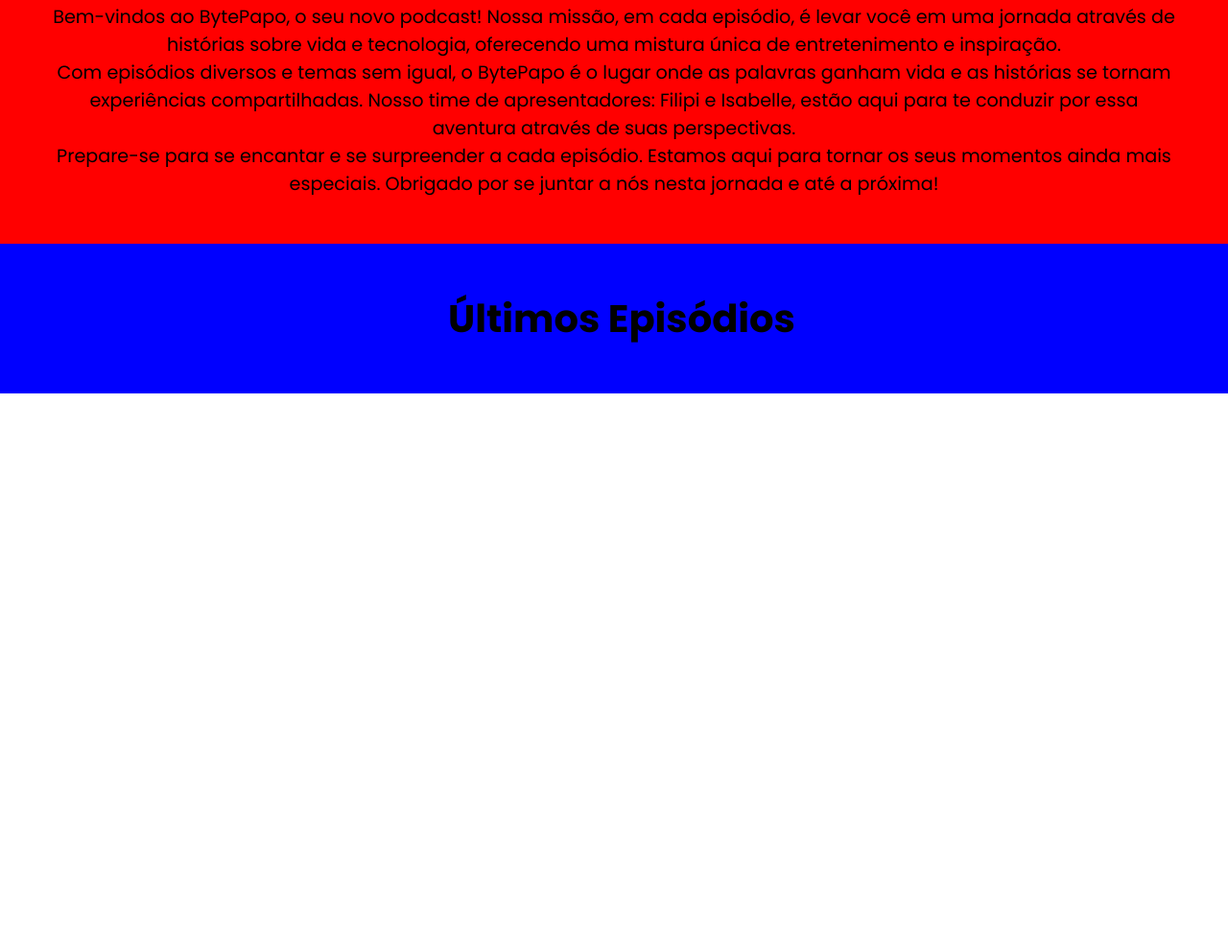
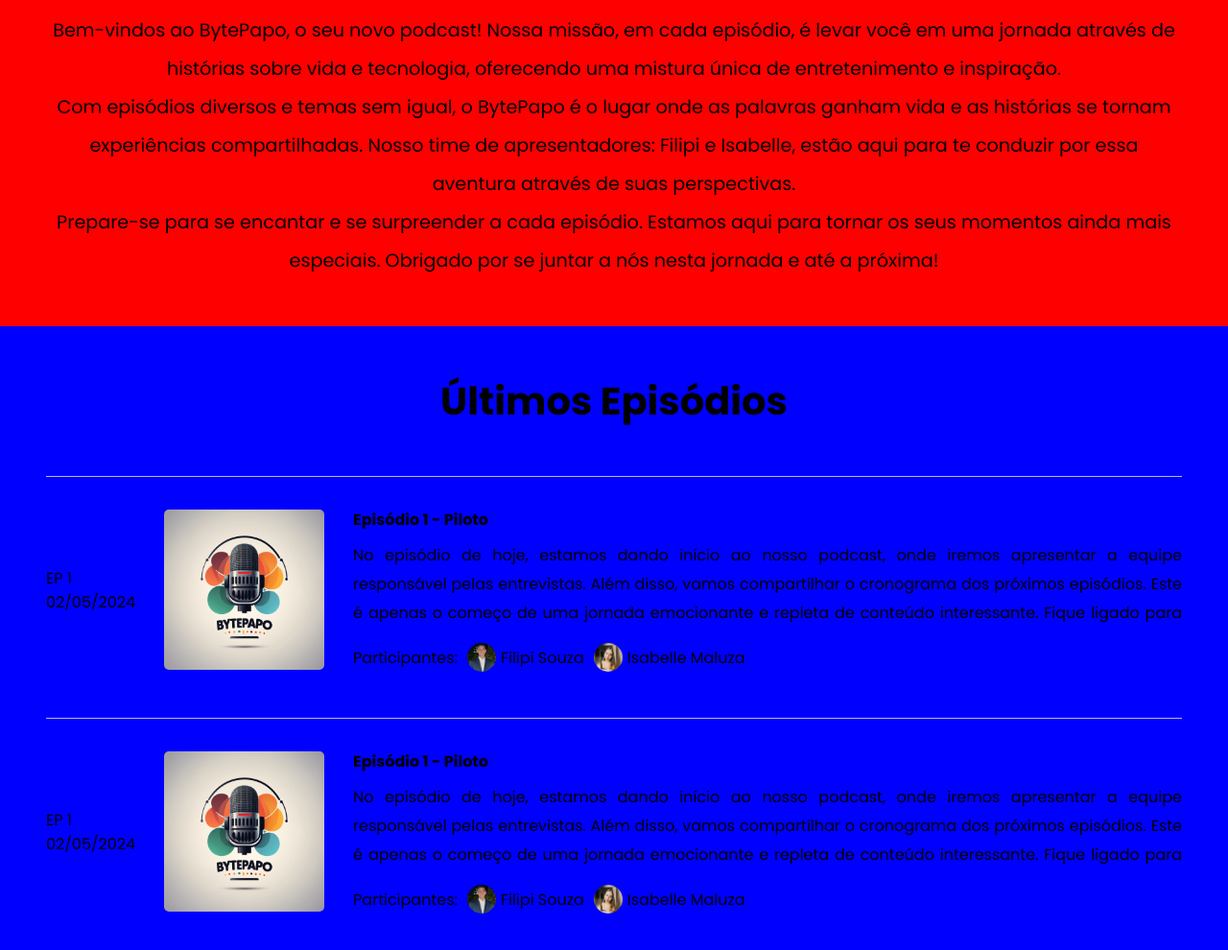
Before and after one commit to Rapha387/BytePapo, a plain HTML site: page index.html in a window 1280 px wide. Shown: the part 190-1180 px from the top of the page at 96% size. Before the commit the page ends 800 px from the top, so only its background shows below. Drawn offline with Linux system fonts and the light colour scheme.

Commit message:
continuando

```diff
--- a/css/index.css
+++ b/css/index.css
@@ -11,11 +11,12 @@
 }
 
 .container{
-  width: 1200px;
+  max-width: 1200px;
   margin: auto;
 }
 
 .sobre{
+  width: 100%;
   background-color: red;
   padding: var(--padding-center);
 }
@@ -25,16 +26,65 @@
 }
 
 .sobre p{
+  line-height: 40px;
   text-align: center;
   font-size: 1.2rem;
 }
 
 .episodios{
+  width: 100%;
   background-color: blue;
   padding: var(--padding-center);
 }
 
 .episodios .container{
   flex-direction: column;
-  gap: 20px;
+  gap: 3rem;
 }
+
+.episodio{
+  width: 100%;
+  align-items: center;
+  justify-content: space-around;
+  gap: 30px;
+  border-top: solid thin #babaca;
+  padding-top: 2rem;
+}
+
+.episodio .imgEpisodio{
+  width: 167px;
+  border-radius: 5px;
+}
+
+.infos-episodio{
+  justify-content: space-between;
+  gap: 10px;
+  flex-direction: column;
+}
+
+.infos-episodio p {
+  height: 96px;
+  width: 100%;
+  line-height: 30px;
+  text-align: justify;
+  display: -webkit-box;
+  -webkit-line-clamp: 4;
+  -webkit-box-orient: vertical;
+  overflow: hidden;
+  text-overflow: ellipsis;
+}
+
+.participantes{
+  align-items: center;
+  gap: 10px;
+}
+
+.participante{
+  align-items: center;
+  gap: 5px;
+}
+
+.participante img{
+  width: 30px;
+  border-radius: 50%;
+}
--- a/css/styles.css
+++ b/css/styles.css
@@ -25,7 +25,7 @@
 
 body{
   width: 100vw;
-  padding-top: 65px;
+  padding-top: 74.4px;
 }
 
 header{
@@ -42,7 +42,7 @@
 header nav{
   width: 100%;
   margin: auto;
-  padding: 0 3em;
+  padding: 0.3rem 3em;
   justify-content: space-between;
   align-items: center;
 }
@@ -66,3 +66,7 @@
 a:hover {
   color: #3e68e6;
 }
+
+main{
+  width: 100%;
+}
--- a/index.html
+++ b/index.html
@@ -4,7 +4,7 @@
   <meta charset="UTF-8">
   <meta http-equiv="X-UA-Compatible" content="IE=edge">
   <meta name="viewport" content="width=device-width, initial-scale=1.0">
-  <link rel="icon" href="images/logo.png" type="image/x-icon">
+  <link rel="icon" href="images/logoSemFundo.png" type="image/x-icon">
   <link rel="stylesheet" href="css/styles.css">
   <link rel="stylesheet" href="css/index.css">
   <title>BytePapo</title>
@@ -43,13 +43,66 @@
         </div>
       </div>
     </div>
+
+
     <div class="episodios">
       <div class="container flex flex-center">
         <h2>
           Últimos Episódios
         </h2>
 
+        <div class="episodio flex">
+          <div class="episodio-data">
+            <p>EP 1</p>
+            <p>02/05/2024</p>
+          </div>
 
+          <img class="imgEpisodio" src="images/logo.png" alt="">
+
+          <div class="infos-episodio flex">
+            <h3>Episódio 1 - Piloto</h3>
+            <p>
+              No episódio de hoje, estamos dando início ao nosso podcast, onde iremos apresentar a equipe responsável pelas entrevistas. Além disso, vamos compartilhar o cronograma dos próximos episódios. Este é apenas o começo de uma jornada emocionante e repleta de conteúdo interessante. Fique ligado para conhecer mais sobre os temas e convidados que estão por vir!
+            </p>
+            <div class="participantes flex">
+              <span>Participantes:</span>
+              <div class="participante flex">
+                <img src="images/equipe/filipi.jpg" alt="">
+                <span>Filipi Souza</span>
+              </div>
+              <div class="participante flex">
+                <img src="images/equipe/isabelle.jpg" alt="">
+                <span>Isabelle Maluza</span>
+              </div>
+            </div>
+          </div>
+        </div>
+        <div class="episodio flex">
+          <div class="episodio-data">
+            <p>EP 1</p>
+            <p>02/05/2024</p>
+          </div>
+
+          <img class="imgEpisodio" src="images/logo.png" alt="">
+
+          <div class="infos-episodio flex">
+            <h3>Episódio 1 - Piloto</h3>
+            <p>
+              No episódio de hoje, estamos dando início ao nosso podcast, onde iremos apresentar a equipe responsável pelas entrevistas. Além disso, vamos compartilhar o cronograma dos próximos episódios. Este é apenas o começo de uma jornada emocionante e repleta de conteúdo interessante. Fique ligado para conhecer mais sobre os temas e convidados que estão por vir!
+            </p>
+            <div class="participantes flex">
+              <span>Participantes:</span>
+              <div class="participante flex">
+                <img src="images/equipe/filipi.jpg" alt="">
+                <span>Filipi Souza</span>
+              </div>
+              <div class="participante flex">
+                <img src="images/equipe/isabelle.jpg" alt="">
+                <span>Isabelle Maluza</span>
+              </div>
+            </div>
+          </div>
+        </div>
       </div>
     </div>
     <div class="equipe">
```
Also changed, not shown: images/equipe/filipi.jpg (added), images/equipe/gustavo.jpg (added), images/equipe/isabelle.jpg (added).
